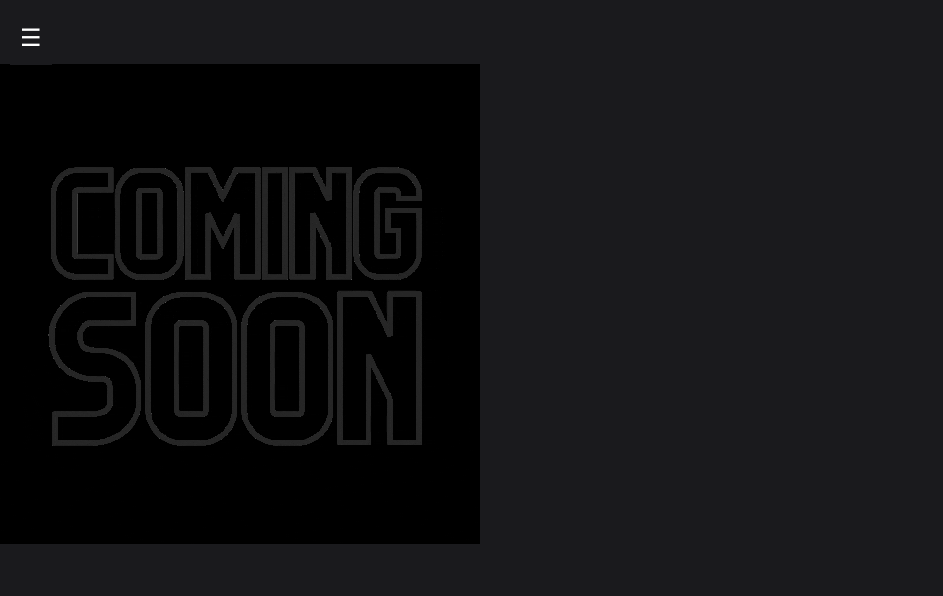
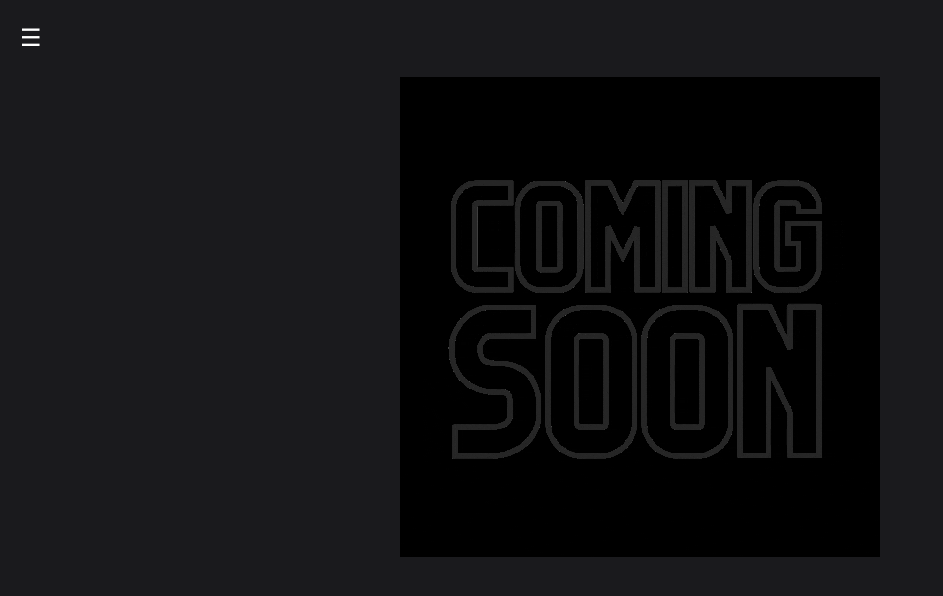
Before and after one commit to D3dSec7/html-project, a plain HTML site: page coming soon.html in a window 1280 px wide. Shown: the whole page, without its empty margins (0-943 px from the left). Drawn offline with Linux system fonts and the light colour scheme; a web font is replaced by a local one.

Commit message:
Update coming soon.html

```diff
--- a/coming soon.html
+++ b/coming soon.html
@@ -8,8 +8,9 @@
     <style>
         .coming {
             justify-content: center;
+            text-align: center;
             align-items: center;
-            margin-top: 5%;
+            margin-top: 6%;
         }
     </style>
 </head>
```
